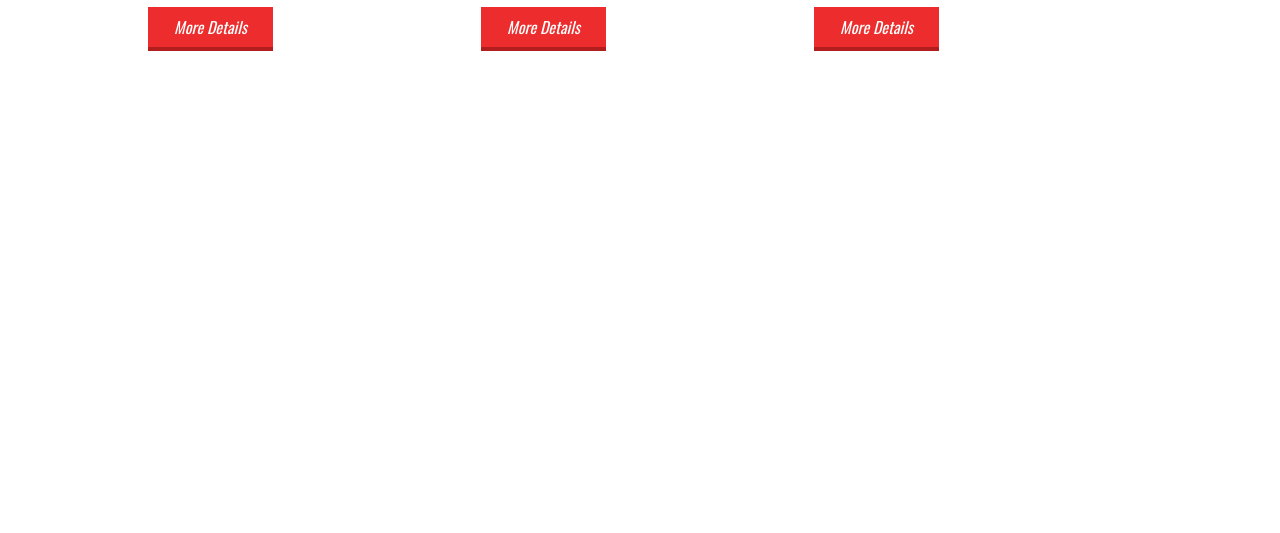
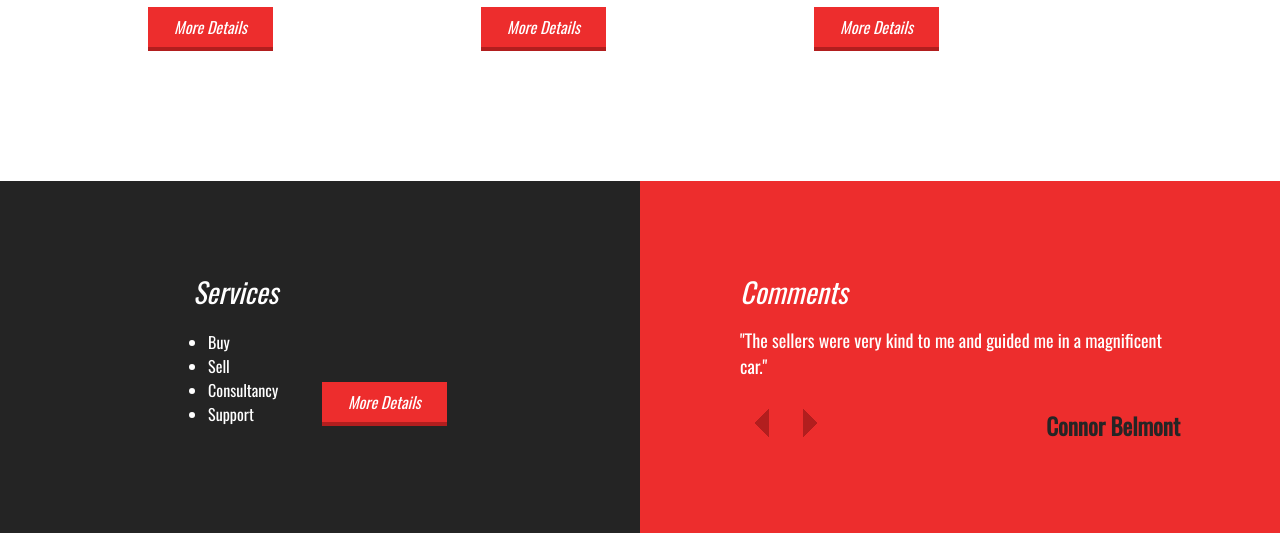
Before and after one commit to gomesworsnop/IG-Car-Service, a plain HTML site: page index.html in a window 1280 px wide. Shown: the part 1332-1865 px from the top of the page. Before the commit the page ends 1513 px from the top, so only its background shows below. Drawn offline with nearby package versions, Linux system fonts and the light colour scheme.

Commit message:
Comments and Services Session

```diff
--- a/CSS/style.css
+++ b/CSS/style.css
@@ -202,21 +202,105 @@ section.showcase .title-line > h2{
    padding-top: 8px;
 }
 
-.main-showcase a{
-   margin-left: 8px;
+.btn-1{
    color: #FFF;
+   width: 125px;
+   display: block;
+   font-size: 16px;
+   line-height: 40px;
+   font-style: italic;
+   text-align: center;
+   text-decoration: none;
    background-color: #ed2d2d;
-   font-style: italic;
-   width: 125px;
-   text-align: center;
-   display: block;
-   line-height: 40px;
-   text-decoration: none;
-   margin-top: 10px;
    border-bottom: 4px solid #b21e1e;
 }
 
+.main-showcase a{
+   margin-top: 10px;
+   margin-left: 8px;
+}
 
+.services-desc{
+   display: flex;
+}
+
+.half1{
+   width: 50%;
+   padding: 90px 0;
+   background-color: #242424;
+   color: #fff;
+   text-align: center;
+}
+
+.half1-wraper{
+   text-align: left;
+   display: inline-block;
+}
+
+.half1-wraper h2{
+   font-weight: normal;
+   font-style: italic;
+   font-size: 28px;
+}
+
+.half1-wraper ul{
+   display: inline-block;
+   margin-top: 18px;
+}
+
+.half1-wraper li{
+   margin-left: 15px;
+}
+
+.half1-wraper a{
+   margin-left: 40px;
+   display: inline-block;
+   vertical-align: bottom;
+}
+
+.half2{
+   width: 50%;
+   padding: 90px 100px;
+   background-color: #ed2d2d;
+   color: #fff;
+}
+
+.half2 h2{
+   font-weight: normal;
+   font-style: italic;
+   font-size: 28px;
+}
+
+.half2 .comments-single{
+   margin-top: 15px;
+}
+
+.comments-single p{
+   font-size: 18px;
+}
+
+.navigation{
+   float: left;
+   width: 100%;
+   max-width: 700px;
+   margin-top: 30px;
+}
+
+.arrows{
+   float: left;
+}
+
+.navigation img{
+   cursor: pointer;
+   margin: 0 15px;
+}
+
+.name-people{
+   float: right;
+   color: #252525;
+   font-size: 23px;
+   font-weight: bold;
+}
 
 
 
@@ -286,9 +370,27 @@ section.showcase .title-line > h2{
    .main-showcase a{
       display: inline-block;
    }
+
 }
 
 @media screen and (max-width: 790px){
+   section.services-desc{
+      flex-direction: column;
+   }
+
+   .half1{
+      text-align: center;
+   }
+
+   .half1-wraper{
+      padding: 0;
+   }
+
+   .half1,.half2{
+      padding: 80px 5%;
+      width: 100%;
+   }
+
    nav.desktop{
       display: none;
    }
@@ -296,6 +398,14 @@ section.showcase .title-line > h2{
    header nav.mobile{
       display: block;
    }
+
+   .half1-wraper a{
+      display: block;
+      margin-left: 0;
+      margin-top: 15px;
+   }
+
+
 }
 
 
--- a/index.html
+++ b/index.html
@@ -61,7 +61,7 @@
             <div class="car-info">
                <h2>Chevrole Bel Air 1958</h2>
                <p>For those who like to collect, this car is perfect to shine your garage</p>
-               <a href="">More Details</a>
+               <a class="btn-1" href="">More Details</a>
             </div><!--Car Info-->
          </div><!--Main showcase-->
 
@@ -70,7 +70,7 @@
             <div class="car-info">
                <h2>Ford F1 Pickup 1951</h2>
                <p>For those who like to collect, this car is perfect to shine your garage</p>
-               <a href="">More Details</a>
+               <a class="btn-1" href="">More Details</a>
             </div><!--Car Info-->
          </div><!--Main showcase-->
 
@@ -79,11 +79,40 @@
             <div class="car-info">
                <h2>Studebaker Lark 1963</h2>
                <p>For those who like to collect, this car is perfect to shine your garage</p>
-               <a href="">More Details</a>
+               <a class="btn-1" href="">More Details</a>
             </div><!--Car Info-->
          </div><!--Main showcase-->
          <div class="clear"></div>
       </div><!--Container-->
    </section><!--Showcase-->
+
+   <section class="services-desc">
+      <div class="half1">
+         <div class="half1-wraper">
+            <h2>Services</h2>
+            <ul>
+               <li>Buy</li>
+               <li>Sell</li>
+               <li>Consultancy</li>
+               <li>Support</li>
+            </ul>
+            <a class="btn-1" href="">More Details</a>
+         </div><!--Half-1 Wraper-->
+      </div><!--half1-->
+
+      <div class="half2">
+         <h2>Comments</h2>
+         <div class="comments-single">
+            <p>"The sellers were very kind to me and guided me in a magnificent car."</p>
+            <div class="navigation">
+               <div class="arrows">
+                  <img src="/SRC/Images/arrowL.png">
+                  <img src="/SRC/Images/arrowR.png">
+               </div><!--Arrow-->
+               <div class="name-people">Connor Belmont</div>
+            </div><!--Navigation-->
+         </div><!--Comments Single-->
+      </div><!--half2-->
+   </section><!--Service Description-->
 </body>
 </html>
```
Also changed, not shown: SRC/Images/arrowL.png (added), SRC/Images/arrowR.png (added).
